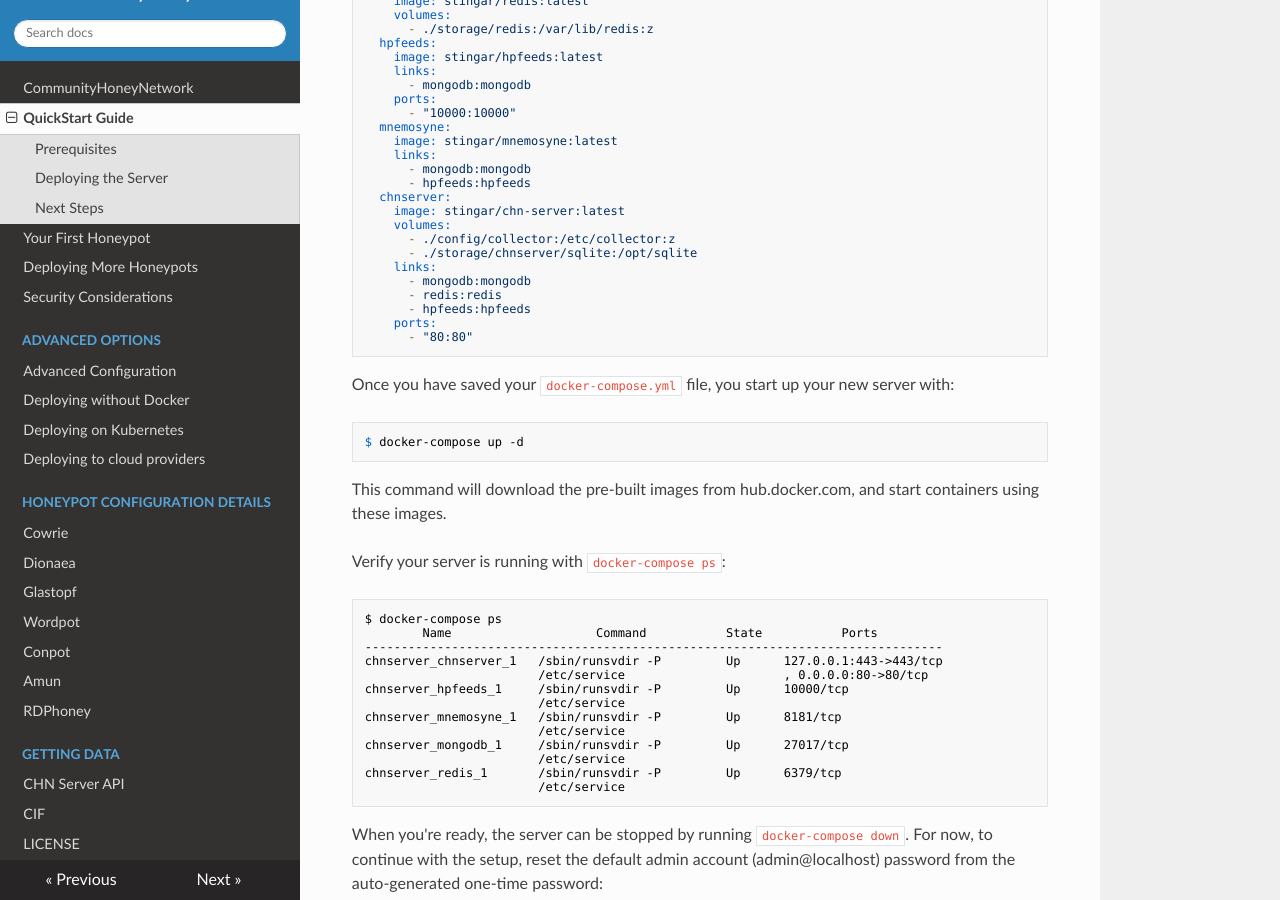
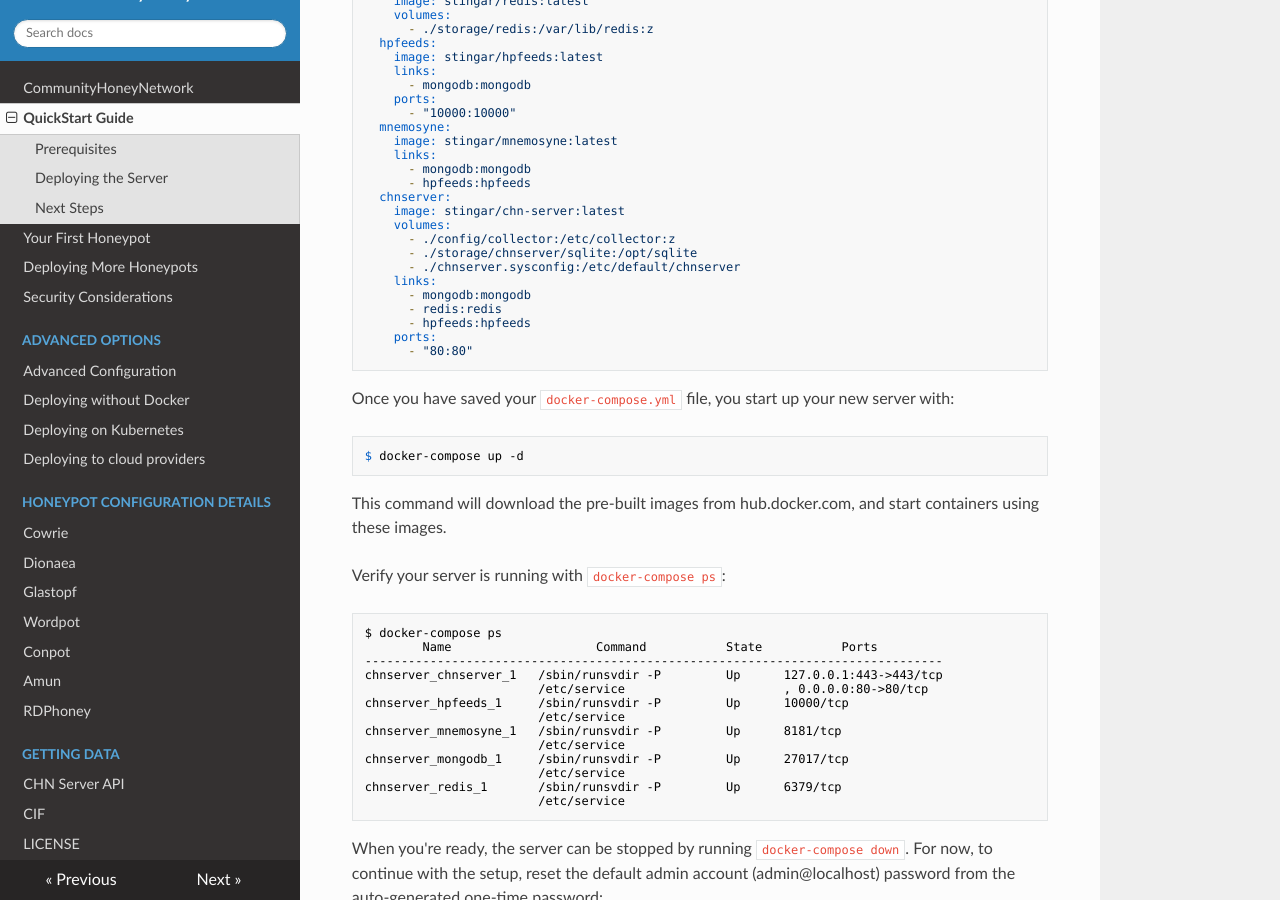
Before and after one commit to CommunityHoneyNetwork/chn-docs, an MkDocs documentation site: the page built from docs/quickstart.md, in a window 1280 px wide and 900 px high, scrolled down 1337 px. Built offline with MkDocs 1.6.1, drawn with Linux system fonts in a browser that asks for light colours; nearby versions of some CDN libraries; old or Windows-style settings are respelled for this version of MkDocs.

Commit message:
In which our hero adds volume mounting to example config. (#11)
Signed-off-by: Jesse Bowling <jesse.bowling@duke.edu>

```diff
--- a/docs/quickstart.md
+++ b/docs/quickstart.md
@@ -81,6 +81,7 @@ services:
     volumes:
       - ./config/collector:/etc/collector:z
       - ./storage/chnserver/sqlite:/opt/sqlite
+      - ./chnserver.sysconfig:/etc/default/chnserver
     links:
       - mongodb:mongodb
       - redis:redis
```
